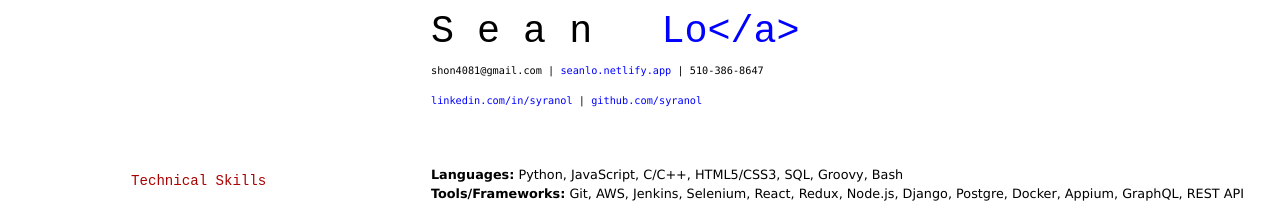
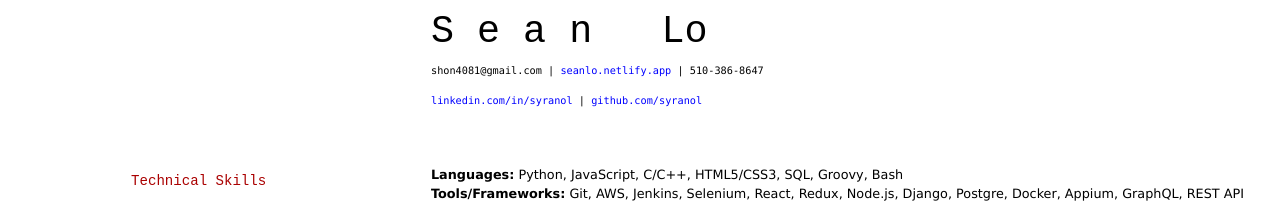
Before and after one commit to elipapa/markdown-cv, a Jekyll site: the page built from index.md, in a window 1280 px wide. Shown: the top 204 px of the page. Built offline with Jekyll 4.4.1, drawn with Linux system fonts in a browser that asks for light colours.

Commit message:
Update index.md

```diff
--- a/index.md
+++ b/index.md
@@ -3,7 +3,7 @@
 title: Sean Loa's Resume
 ---
 
-# S e a n     <span style="opacity:0;">_</span> <a><font color="blue">Lo</a>
+# S e a n     <span style="opacity:0;">_</span> <span font color="blue">Lo </span>
 
 <div id="webaddress">
   <a><font color="black"> shon4081@gmail.com <font color="black">| <a href="https://seanlo.netlify.app"><font color="blue"> seanlo.netlify.app</font></a> | </font>  510-386-8647 </font> </a>
```
